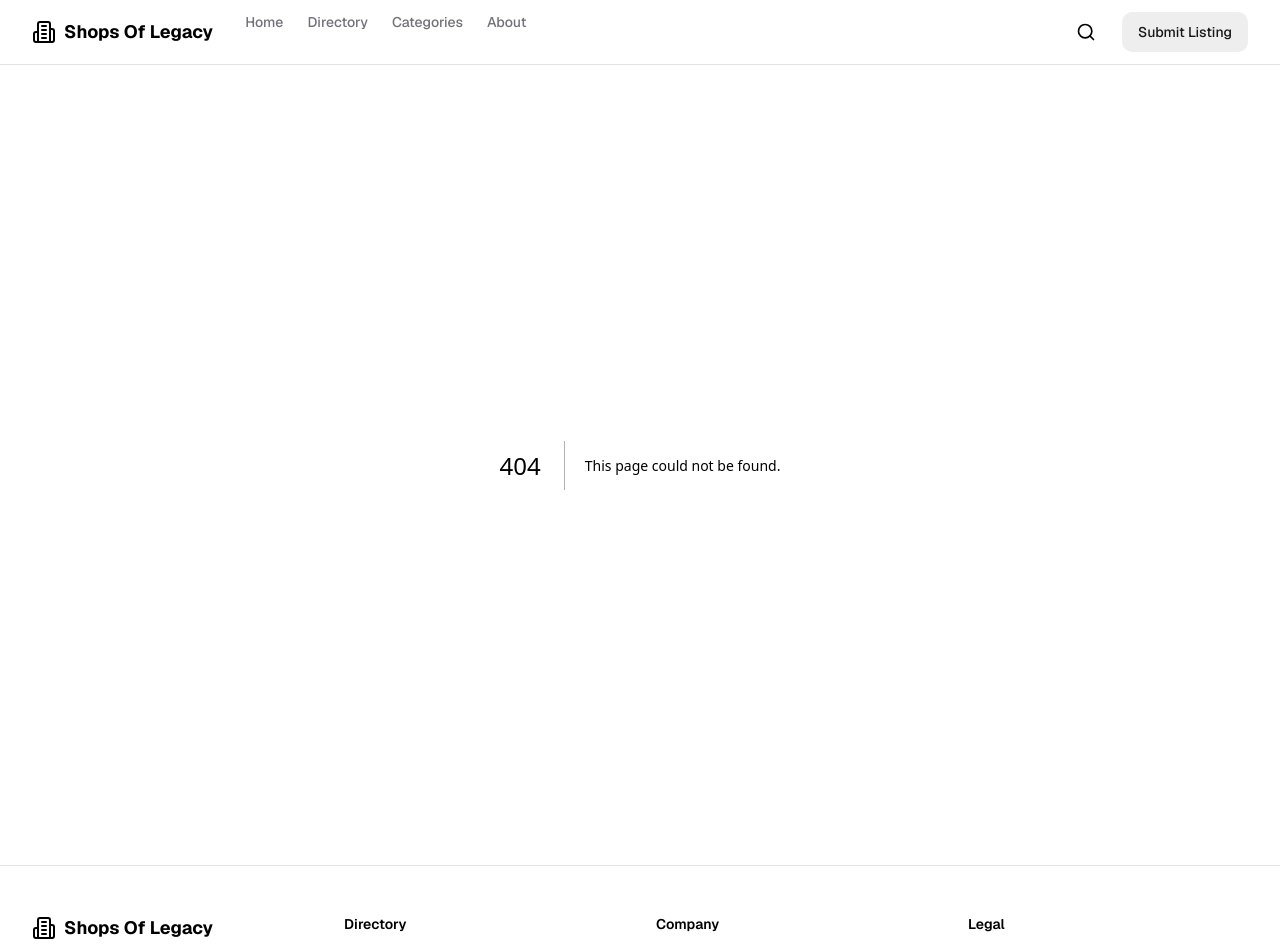
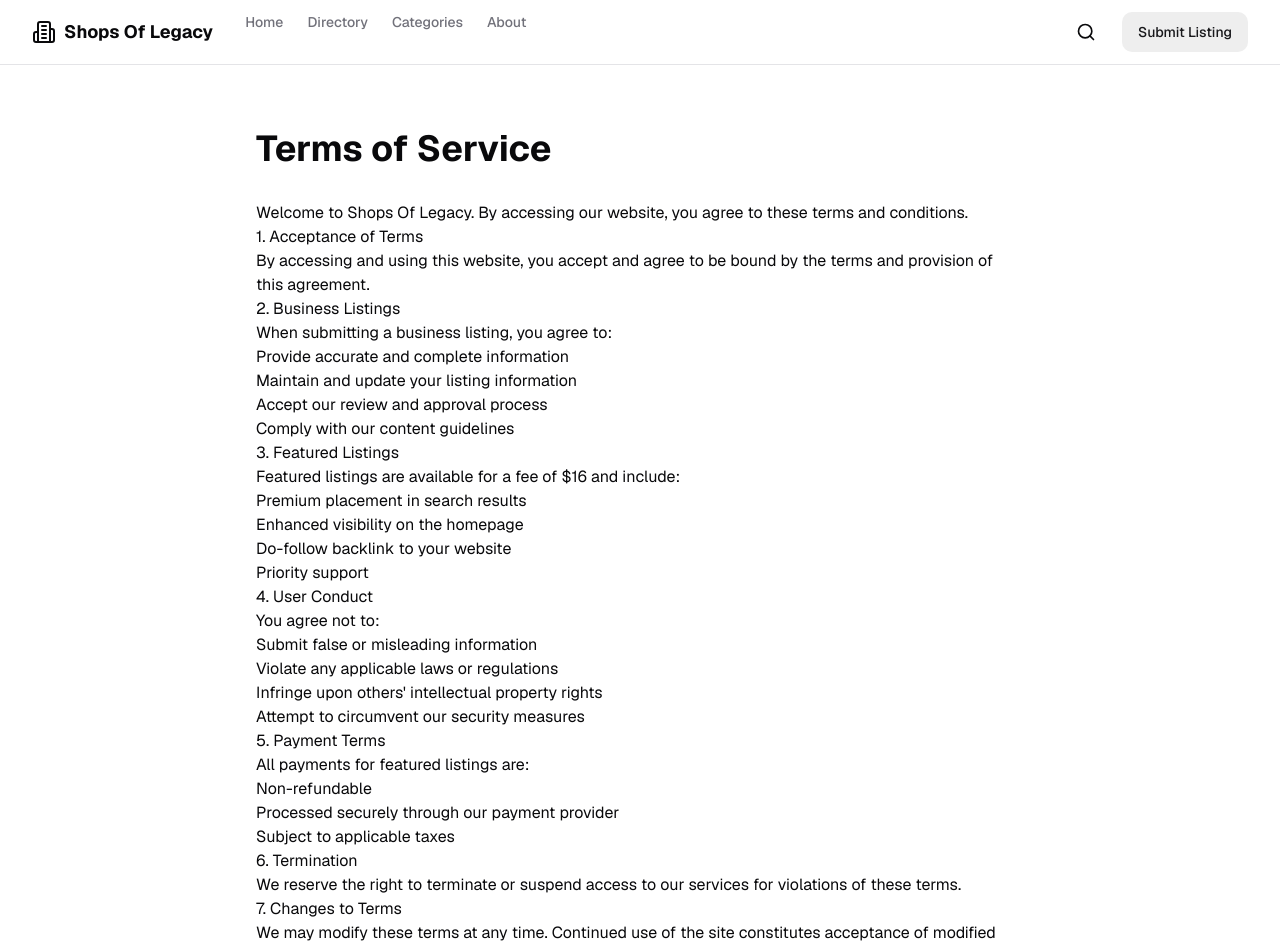
Before and after one commit to Jbrous96/Shops-Of-Legacy, a Next.js app: page /terms in a window 1280 px wide. Before the commit this address had no page. Shown: the top 949 px of the page. Built offline with nearby package versions, Linux system fonts and the light colour scheme.

Commit message:
Create page.tsx

```diff
--- /dev/null
+++ b/app/terms/page.tsx
@@ -0,0 +1,78 @@
+export default function TermsOfServicePage() {
+  return (
+    <div className="container py-16">
+      <div className="mx-auto max-w-3xl">
+        <h1 className="mb-8 text-4xl font-bold">Terms of Service</h1>
+
+        <div className="prose prose-gray max-w-none">
+          <p className="lead">
+            Welcome to Shops Of Legacy. By accessing our website, you agree to these terms and conditions.
+          </p>
+
+          <h2>1. Acceptance of Terms</h2>
+          <p>
+            By accessing and using this website, you accept and agree to be bound by the terms and provision of this agreement.
+          </p>
+
+          <h2>2. Business Listings</h2>
+          <p>
+            When submitting a business listing, you agree to:
+          </p>
+          <ul>
+            <li>Provide accurate and complete information</li>
+            <li>Maintain and update your listing information</li>
+            <li>Accept our review and approval process</li>
+            <li>Comply with our content guidelines</li>
+          </ul>
+
+          <h2>3. Featured Listings</h2>
+          <p>
+            Featured listings are available for a fee of $16 and include:
+          </p>
+          <ul>
+            <li>Premium placement in search results</li>
+            <li>Enhanced visibility on the homepage</li>
+            <li>Do-follow backlink to your website</li>
+            <li>Priority support</li>
+          </ul>
+
+          <h2>4. User Conduct</h2>
+          <p>
+            You agree not to:
+          </p>
+          <ul>
+            <li>Submit false or misleading information</li>
+            <li>Violate any applicable laws or regulations</li>
+            <li>Infringe upon others' intellectual property rights</li>
+            <li>Attempt to circumvent our security measures</li>
+          </ul>
+
+          <h2>5. Payment Terms</h2>
+          <p>
+            All payments for featured listings are:
+          </p>
+          <ul>
+            <li>Non-refundable</li>
+            <li>Processed securely through our payment provider</li>
+            <li>Subject to applicable taxes</li>
+          </ul>
+
+          <h2>6. Termination</h2>
+          <p>
+            We reserve the right to terminate or suspend access to our services for violations of these terms.
+          </p>
+
+          <h2>7. Changes to Terms</h2>
+          <p>
+            We may modify these terms at any time. Continued use of the site constitutes acceptance of modified terms.
+          </p>
+
+          <h2>Contact</h2>
+          <p>
+            For questions about these terms, please contact us at terms@shopsoflegacy.com.
+          </p>
+        </div>
+      </div>
+    </div>
+  );
+}
```
